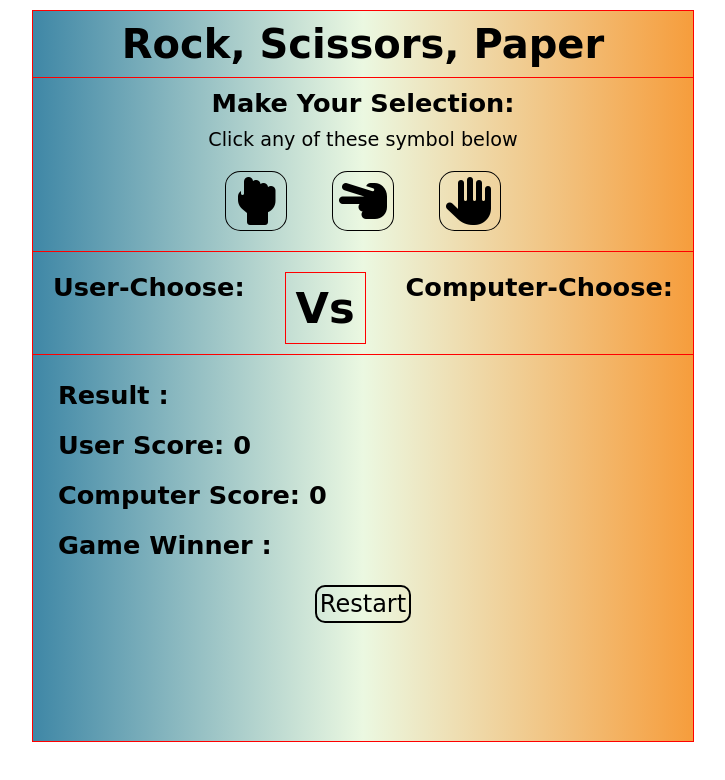
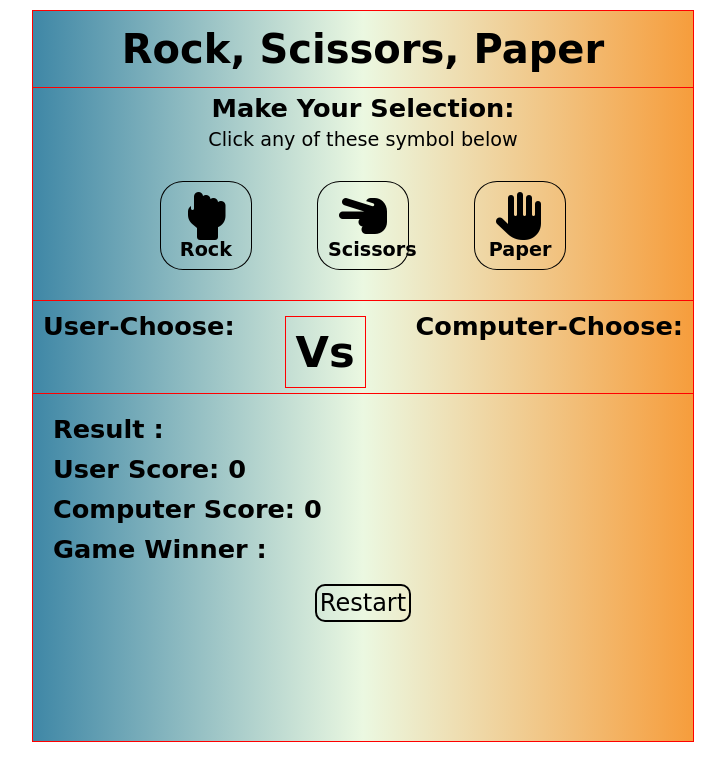
Before and after one commit to jyotiyadav2508/Game-Rock-Scissors-Paper, a plain HTML site: page game.html in a window 1280 px wide. Shown: the whole page, without its empty margins (288-1013 px from the left). Drawn offline with Linux system fonts and the light colour scheme.

Commit message:
Optimize css code

```diff
--- a/css/style.css
+++ b/css/style.css
@@ -86,24 +86,24 @@ margin:10px;
 }
 #heading h1{
     font-size: 2.5rem;
-    padding:10px;
+    padding:15px;
 }
 #game-area h2{
     font-size: 1.6rem;
-    padding:10px;
+    padding:5px;
 }
 .user-options p {
     font-size: 1.2rem;
 }
 
 .user-options .icon {
-    border: 1px solid black;
+    border: 1.5px solid black;
     border-radius: 25%;
-    padding: 5px;
-    margin: 20px;
+    padding: 10px;
+    margin: 30px;
     cursor: pointer;
     background: transparent;
-    width:50px;
+    width:70px;
 }
 
 #user-computer-choice {
@@ -111,7 +111,7 @@ margin:10px;
     justify-content: space-between;
     border-top: 1px solid red;
     border-bottom: 1px solid red;
-    padding: 10px;
+    padding: 5px;
    }
    input {
     height: 40px;
--- a/game.html
+++ b/game.html
@@ -16,9 +16,9 @@
         <section class="user-options">
             <h2>Make Your Selection:</h2>
             <p>Click any of these symbol below</p>
-            <i id="rock" class="icon fa-solid fa-hand-back-fist fa-3x"></i>
-            <i id="scissors" class="icon fa-solid fa-hand-scissors fa-3x"></i>
-            <i id="paper" class="icon fa-solid fa-hand fa-3x"></i>
+            <i id="rock" class="icon fa-solid fa-hand-back-fist fa-3x"><p>Rock</p></i>
+            <i id="scissors" class="icon fa-solid fa-hand-scissors fa-3x"><p>Scissors</p></i>
+            <i id="paper" class="icon fa-solid fa-hand fa-3x"><p>Paper</p></i>
         </section>
         <section id="user-computer-choice">
             <div id="left">
--- a/game.js
+++ b/game.js
@@ -1,8 +1,8 @@
-let userChoice
-let computerChoice
-let computerScore=0
-let userScore=0
-let clickCount = 0
+let userChoice;
+let computerChoice;
+let computerScore=0;
+let userScore=0;
+let clickCount =0;
 
 let userOptions = document.querySelectorAll(".icon");
 userOptions.forEach(icon => icon.addEventListener("click", getUserChoice));
@@ -20,10 +20,12 @@ function getUserChoice(event) {
     console.log(userChoice, computerChoice, compareResult, clickCount);
     console.log(userScore, computerScore);
     if (clickCount === 5) {
-        winnerName = displayWinner();
+        let winnerName = displayWinner();
         document.getElementById("winner").innerHTML = winnerName;
         alert("Game Finished");
+
     }
+
 }
 
 function getComputerChoice() {
@@ -45,7 +47,7 @@ function checkResult() {
         increaseUserScore();
         return `User Wins!  (${userChoice} beats ${computerChoice})`;
     } else {
-        return "It's a draw!"
+        return "It's a draw!";
     }
 }
 
@@ -67,12 +69,12 @@ function increaseComputerScore() {
 
 function displayWinner() {
     if (userScore > computerScore) {
-        return "Congratulations ! User Wins..."
+        return "Congratulations ! User Wins...";
     } else if (userScore < computerScore) {
-        return "Computer wins the game!"
+        return "Computer wins the game!";
 
-    } else(userScore === computerScore); {
-        return "it's a draw!"
+    } else(userScore = computerScore); {
+        return "it's a draw!";
     }
     style.displayWinner = red;
 }
```
Also changed, not shown: 1 other file.
